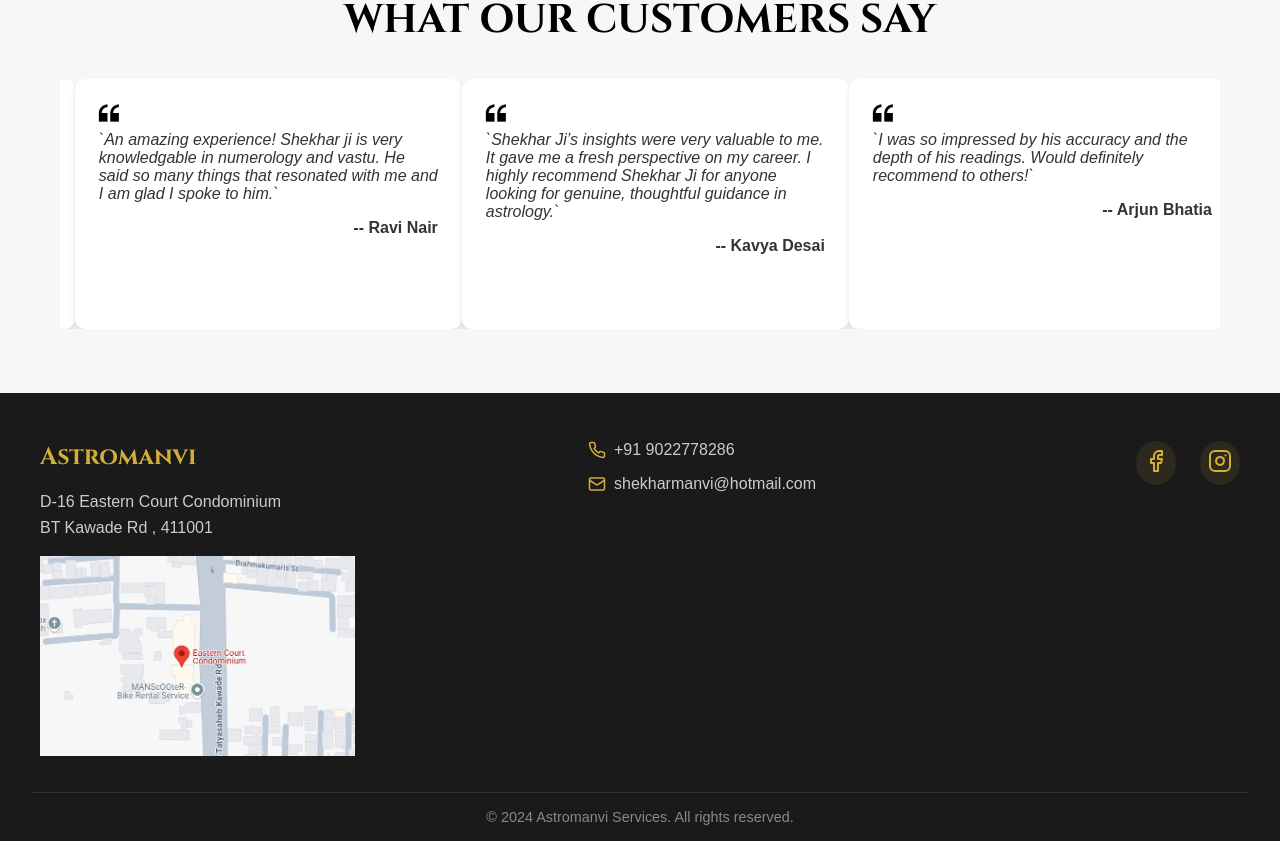
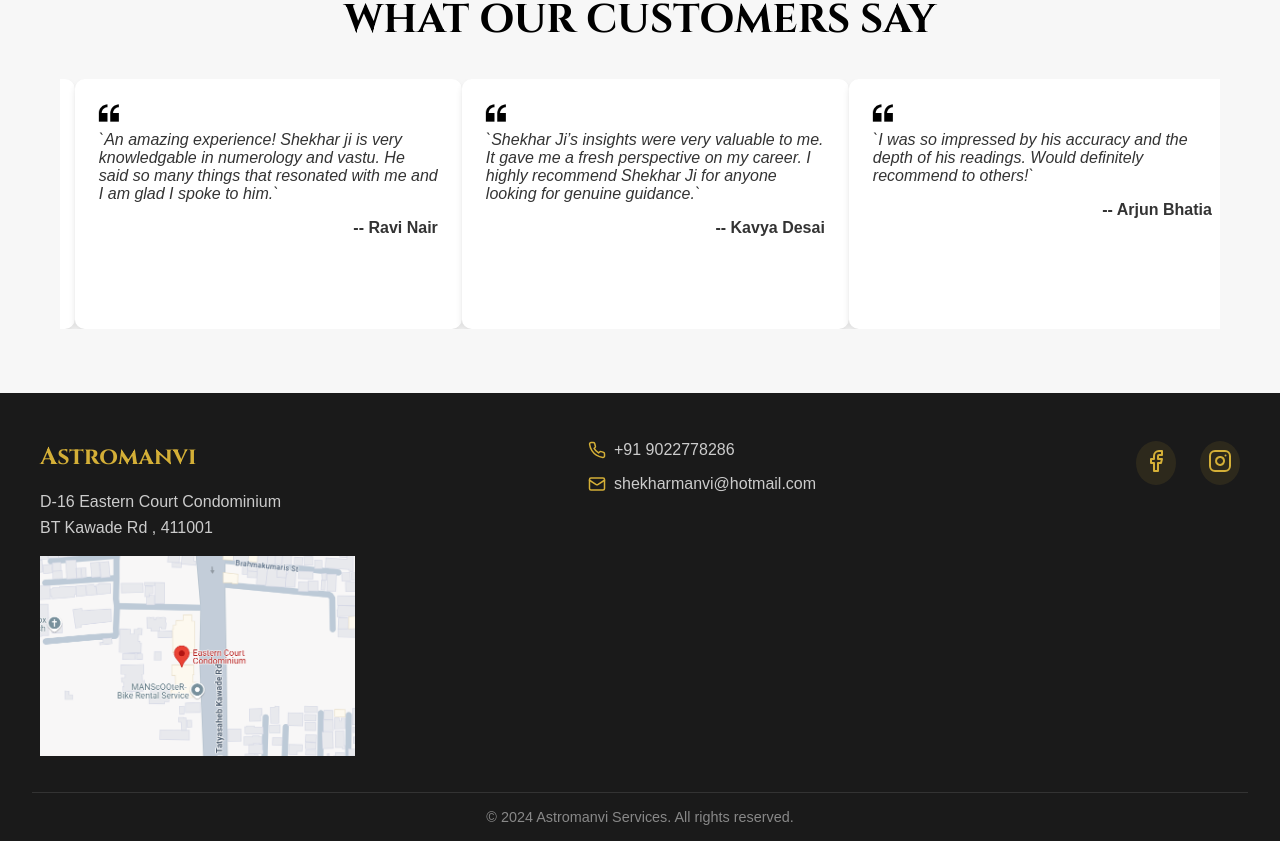
Before and after one commit to Aditya-335/Astromanvi, a React (Vite) app in the folder Astromanvi/FrontEnd/: page / in a window 1280 px wide. Shown: the part 4220-5061 px from the top of the page. Built offline with nearby package versions, Linux system fonts and the light colour scheme.

Commit message:
adjusted testimonial content

```diff
--- a/Astromanvi/FrontEnd/src/Components/Review.jsx
+++ b/Astromanvi/FrontEnd/src/Components/Review.jsx
@@ -61,7 +61,7 @@ const Review = () => {
     { stars: 5, text: "I had consulted with Astrologer Shekhar and I found him very authentic and geniune. His guidance in astrology and vastu has brought immense change and clarity to my life. Highly recommend!", name: "Renuka Sharma" },
     { stars: 4, text: "Very insightful readings. He understood my concerns and provided practical advice. Truly grateful!", name: "Ananya Singh" },
     { stars: 5, text: "An amazing experience! Shekhar ji is very knowledgable in numerology and vastu. He said so many things that resonated with me and I am glad I spoke to him.", name: "Ravi Nair" },
-    { stars: 4, text: "Shekhar Ji’s insights were very valuable to me. It gave me a fresh perspective on my career.  I highly recommend Shekhar Ji for anyone looking for genuine, thoughtful guidance in astrology.", name: "Kavya Desai" },
+    { stars: 4, text: "Shekhar Ji’s insights were very valuable to me. It gave me a fresh perspective on my career. I highly recommend Shekhar Ji for anyone looking for genuine guidance.", name: "Kavya Desai" },
     { stars: 5, text: "I was so impressed by his accuracy and the depth of his readings. Would definitely recommend to others!", name: "Arjun Bhatia" },
     { stars: 4, text: "Shekhar Ji guided us before marriage, and two years later, we still seek his advice whenever life presents challenges. Recently, his Vastu insights were invaluable as we bought our new home.", name: "Mayur Mane" },
     { stars: 5, text: "Astrologer Shekhar's advice has truly changed my outlook. I feel so much more at peace and focused.", name: "Devika Chawla" },
```
